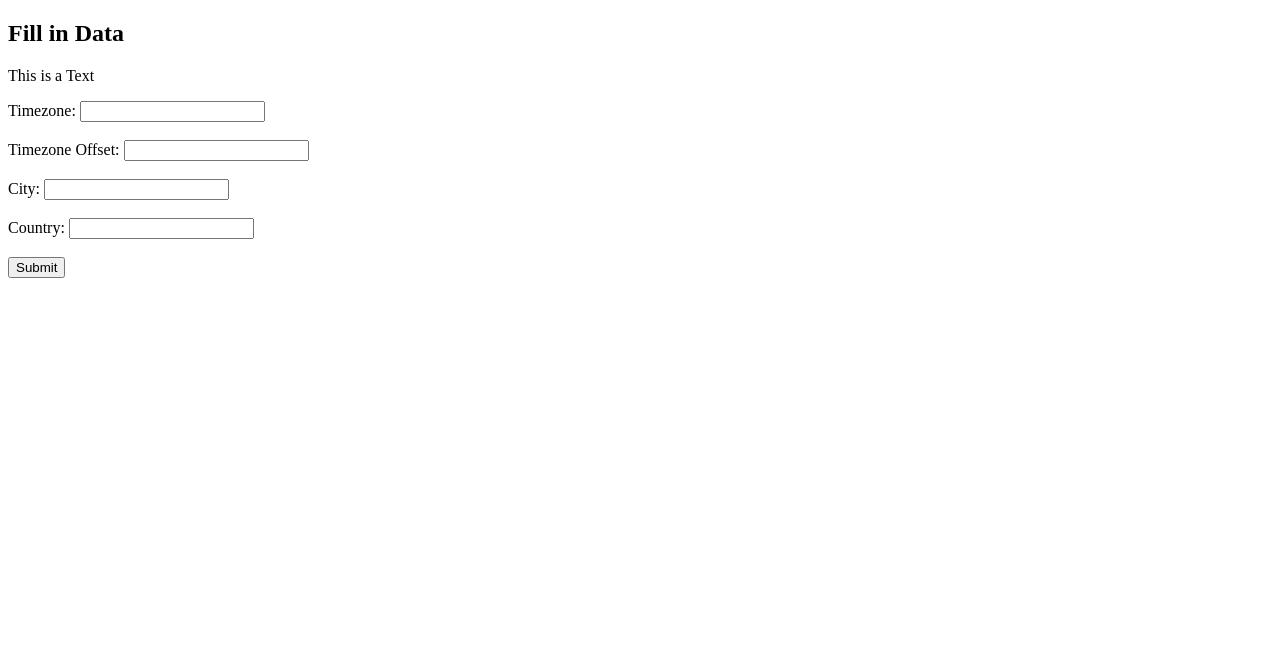
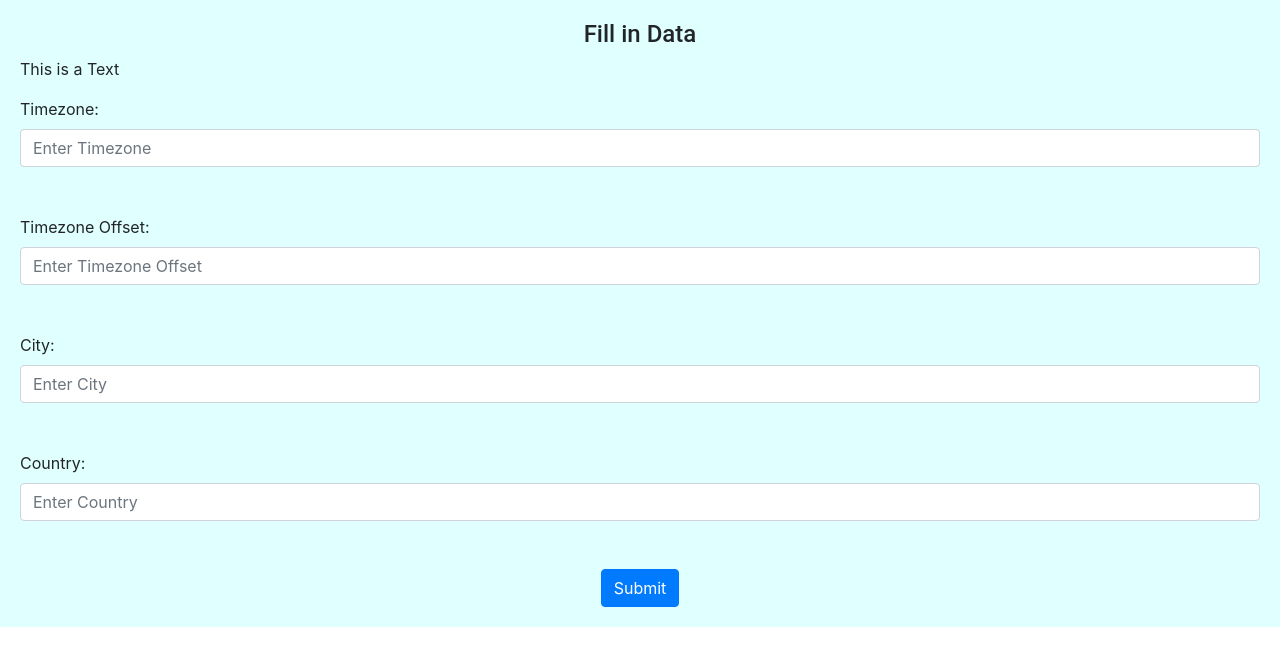
Before and after one commit to P-Pratik/Weather-App, a website: page AddCity.html in a window 1280 px wide. Drawn offline with nearby package versions, Linux system fonts and the light colour scheme.

Commit message:
AddCity css

```diff
--- /dev/null
+++ b/AddCity.css
@@ -0,0 +1,10 @@
+.bg{
+    background-color: lightcyan;
+    padding: 20px;
+}
+
+.title{
+    font-family: "Roboto";
+    font-size: 24px;
+    text-align: center;
+}
--- a/AddCity.html
+++ b/AddCity.html
@@ -1,12 +1,19 @@
 <!DOCTYPE html>
 <html>
 <head>
+    <link rel="stylesheet" href="https://stackpath.bootstrapcdn.com/bootstrap/4.5.2/css/bootstrap.min.css" integrity="sha384-JcKb8q3iqJ61gNV9KGb8thSsNjpSL0n8PARn9HuZOnIxN0hoP+VmmDGMN5t9UJ0Z" crossorigin="anonymous">
+    <script src="https://code.jquery.com/jquery-3.5.1.slim.min.js" integrity="sha384-DfXdz2htPH0lsSSs5nCTpuj/zy4C+OGpamoFVy38MVBnE+IbbVYUew+OrCXaRkfj" crossorigin="anonymous"></script>
+    <script src="https://cdn.jsdelivr.net/npm/popper.js@1.16.1/dist/umd/popper.min.js" integrity="sha384-9/reFTGAW83EW2RDu2S0VKaIzap3H66lZH81PoYlFhbGU+6BZp6G7niu735Sk7lN" crossorigin="anonymous"></script>
+    <script src="https://stackpath.bootstrapcdn.com/bootstrap/4.5.2/js/bootstrap.min.js" integrity="sha384-B4gt1jrGC7Jh4AgTPSdUtOBvfO8shuf57BaghqFfPlYxofvL8/KUEfYiJOMMV+rV" crossorigin="anonymous"></script>
+    <link rel="stylesheet" href="AddCity.css">
+    <meta charset="UTF-8">
     <meta charset="UTF-8">
     <meta name="viewport" content="width=device-width, initial-scale=1.0">
     <title>Data Form</title>
 </head>
 <body>
-    <h2>Fill in Data</h2>
+    <div class="bg">
+        <h2 class="title">Fill in Data</h2>
 
         <p id="notanid">
             This is a Text
@@ -14,19 +21,23 @@
 
         <form id="dataform">
             <label for="timezone">Timezone:</label>
-        <input type="text" id="timezone" required><br><br>
+            <input type="text" class="form-control" id="timezone" placeholder="Enter Timezone" required><br><br>
 
             <label for="tzoffset">Timezone Offset:</label>
-        <input type="number" id="tzoffset" step="0.1" required><br><br>
+            <input type="number"class="form-control" id="tzoffset" placeholder="Enter Timezone Offset" step="0.1" required><br><br>
 
             <label for="city">City:</label>
-        <input type="text" id="city" required><br><br>
+            <input type="text" class="form-control" id="city" placeholder="Enter City" required><br><br>
 
             <label for="country">Country:</label>
-        <input type="text" id="country" required><br><br>
+            <input type="text" class="form-control" id="country" placeholder="Enter Country" required><br><br>
 
-        <input type="submit" value="Submit">
+            <div class="d-flex flex-row justify-content-center">
+                <input type="submit" class="btn btn-primary" value="Submit">
+            </div>
         </form>
+
+    </div>
 
 
 
```
Lines whose indentation alone changed are shown as unchanged.
